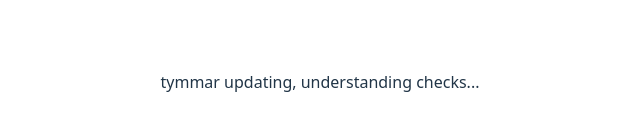
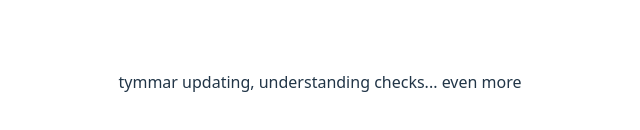
Before and after one commit to lysla/tymmar, a React (Vite) app: page / in a window 1280 px wide. Shown: the part 318-448 px from the top of the page, without its empty margins (320-960 px from the left). Built offline with nearby package versions, Linux system fonts and the light colour scheme.

Commit message:
Updates text for clarity
Modifies the displayed text to enhance understanding.

```diff
--- a/src/App.tsx
+++ b/src/App.tsx
@@ -3,7 +3,7 @@ import "./App.css";
 function App() {
     return (
         <>
-            <div>tymmar updating, understanding checks...</div>
+            <div>tymmar updating, understanding checks... even more</div>
         </>
     );
 }
```
